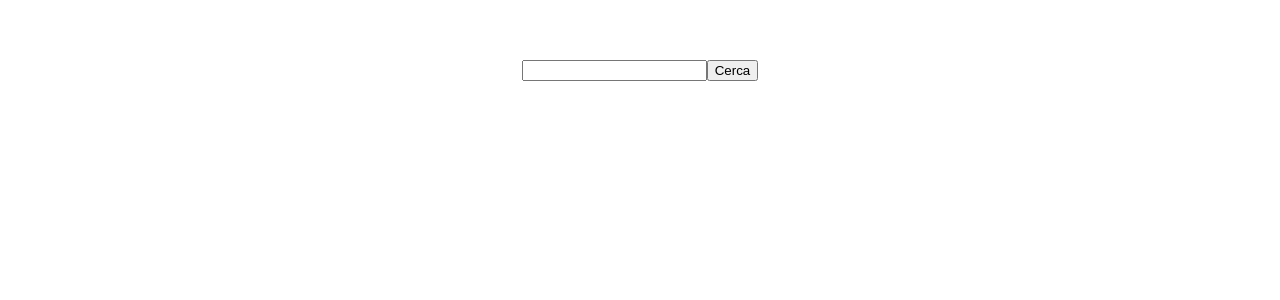
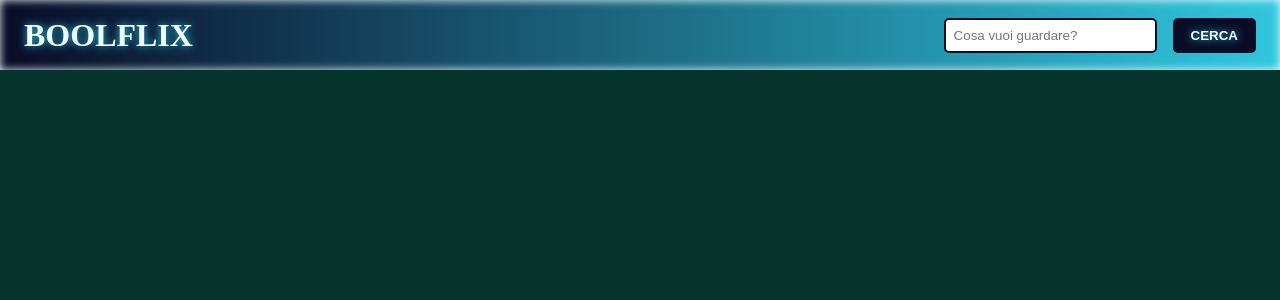
Before and after one commit to FrankLaurora/vue-boolflix, a Vue app: page / in a window 1280 px wide. Shown: the top 300 px of the page. Built offline with nearby package versions, Linux system fonts and the light colour scheme.

Commit message:
Add some style and partial milestone 4

```diff
--- a/src/App.vue
+++ b/src/App.vue
@@ -56,33 +56,17 @@ export default {
         );
       }
     }
-
-    // fetchSeries(titleSearch) {
-    //     axios.get('https://api.themoviedb.org/3/search/tv', {
-    //             params: {
-    //                 api_key: '1d2064f2ac36d63f2852970763f815fc',
-    //                 query: titleSearch
-    //             }
-    //         })
-    //     .then(
-    //         (response) => {
-    //             console.log(response);
-    //             this.seriesList = response.data.results;
-    //         }
-    //     );
-
-    //     return this.seriesList;
-    // }
 }
 </script>
 
 <style lang="scss">
-#app {
-  font-family: Avenir, Helvetica, Arial, sans-serif;
-  -webkit-font-smoothing: antialiased;
-  -moz-osx-font-smoothing: grayscale;
-  text-align: center;
-  color: #2c3e50;
-  margin-top: 60px;
-}
+@import './assets/style/common.scss';
+@import './assets/style/variables.scss';
+
+  #app {
+    background-color: $primary-color;
+    min-height: 100vh;
+    padding-top: $header-height;
+  }
+
 </style>
--- a/src/assets/style/common.scss
+++ b/src/assets/style/common.scss
@@ -1,2 +1,17 @@
 // font awesome
 @import url('https://cdnjs.cloudflare.com/ajax/libs/font-awesome/6.0.0-beta2/css/all.min.css');
+
+// reset
+* {
+    margin: 0;
+    padding: 0;
+    box-sizing: border-box;
+}
+
+.container {
+    display: flex;
+    flex-wrap: wrap;
+    width: 90%;
+    max-width: 1200px;
+    margin: auto;
+}
--- /dev/null
+++ b/src/assets/style/variables.scss
@@ -0,0 +1,5 @@
+$primary-color: #05352c;
+
+$secondary-color: #090c27;
+
+$header-height: 70px;
--- a/src/components/Card.vue
+++ b/src/components/Card.vue
@@ -1,24 +1,42 @@
 <template>
-    <div>
-        <div v-if="series == undefined">
+    <div class="card">
+        <div class="img_box" v-if="series == undefined">
+            <img class="cover" :src="(movie.poster_path != null) ? `https://image.tmdb.org/t/p/w342/${movie.poster_path}` : `https://via.placeholder.com/185x278/CECECE/000000/?text=${movie.title}`" :alt="movie.title">
+
+            <div class="info_box">
                 <h2>{{movie.title}}</h2>
                 <h3>{{movie.original_title}}</h3>
                 <img :src="`https://www.unknown.nu/flags/images/${movie.original_language}-100`" :alt="movie.original_language">
+                <div class="score">
                     <span v-for="(score, index) in 5" :key="index">
                         <i v-if="score <= roundedScore(movie.vote_average)" class="fas fa-star"></i>
                         <i v-else-if="score > roundedScore(movie.vote_average)" class="far fa-star"></i>
                     </span>
-            <img :src="(movie.poster_path != null) ? `https://image.tmdb.org/t/p/w185/${movie.poster_path}` : 'https://via.placeholder.com/185x278/CECECE/000000/?text=Image+not+found.com'" alt="">
                 </div>
-        <div v-else>
+            </div>
+        </div>
+        <div class="img_box" v-else>
+            <!-- <h2>{{series.name}}</h2>
+            <h3>{{series.original_name}}</h3> -->
+            <!-- <img class="cover" :src="(series.poster_path != null) ? `https://image.tmdb.org/t/p/w342/${series.poster_path}` : `https://via.placeholder.com/185x278/CECECE/000000/?text=${series.name}`" :alt="series.name"> -->
+            <!-- <img :src="`https://www.unknown.nu/flags/images/${series.original_language}-100`" :alt="series.original_language">
+            <span v-for="(score, index) in 5" :key="index">
+                <i v-if="score <= roundedScore(series.vote_average)" class="fas fa-star"></i>
+                <i v-else-if="score > roundedScore(series.vote_average)" class="far fa-star"></i>
+            </span> -->
+            <img class="cover" :src="(series.poster_path != null) ? `https://image.tmdb.org/t/p/w342/${series.poster_path}` : `https://via.placeholder.com/185x278/CECECE/000000/?text=${series.name}`" :alt="series.name">
+
+            <div class="info_box">
                 <h2>{{series.name}}</h2>
                 <h3>{{series.original_name}}</h3>
                 <img :src="`https://www.unknown.nu/flags/images/${series.original_language}-100`" :alt="series.original_language">
+                <div class="score">
                     <span v-for="(score, index) in 5" :key="index">
                         <i v-if="score <= roundedScore(series.vote_average)" class="fas fa-star"></i>
                         <i v-else-if="score > roundedScore(series.vote_average)" class="far fa-star"></i>
                     </span>
-            <img :src="(series.poster_path != null) ? `https://image.tmdb.org/t/p/w185/${series.poster_path}` : 'https://via.placeholder.com/185x278/CECECE/000000/?text=Image+not+found.com'" alt="">
+                </div>
+            </div>
         </div>
     </div>
 </template>
@@ -49,6 +67,43 @@ export default {
 </script>
 
 <style lang="scss" scoped>
-@import '../assets/style/common.scss'
+@import '../assets/style/common.scss';
+
+    .card {
+        position: relative;
+        width: 100%;
+        height: 400px;
+        overflow: hidden;
+
+        .img_box {
+            height: 100%;
+        }
+
+        .cover {
+            display: block;
+            width: 100%;
+            height: 100%;
+            object-fit: cover;
+        }
+
+        .info_box {
+            display: none;
+        }
+
+        &:hover {
+
+            .info_box {
+                position: absolute;
+                top: 0;
+                right: 0;
+                bottom: 0;
+                left: 0;
+                background-color: rgba(0, 0, 0, 80%);
+                color: #fff;
+                display: block;
+            }
+        }
+
+    }
 
 </style>
--- a/src/components/Catalogue.vue
+++ b/src/components/Catalogue.vue
@@ -1,5 +1,6 @@
 <template>
-    <div>
+    <div class="catalogue">
+        <div class="container">
             <ul>
                 <li v-for="element in movieSearch" :key="element.id">
                     <Card :movie="element"/>
@@ -10,6 +11,7 @@
                     <Card :series="element"/>
                 </li>
             </ul>
+        </div>
     </div>
 </template>
 
@@ -31,9 +33,25 @@ export default {
 </script>
 
 <style lang="scss" scoped>
+@import '../assets/style/common.scss';
+@import '../assets/style/variables.scss';
+
+    .catalogue {
+        background-color: $primary-color;
+        height: calc(100vh - $header-height);
+        overflow-y: auto;
+    }
+
+    ul {
+        display: flex;
+        flex-wrap: wrap;
+    }
+
     li{
         list-style: none;
-        margin-block: 1rem;
+        margin: 1rem;
+        width: calc(25% - 2rem);
+        text-align: center;
     }
 
 </style>
--- a/src/components/Header.vue
+++ b/src/components/Header.vue
@@ -1,7 +1,10 @@
 <template>
     <header>
-        <input type="text" v-model="titleSearch" @keyup.enter.prevent="$emit('searchByTitle', titleSearch)">
-        <button @click.prevent="$emit('searchByTitle', titleSearch)">Cerca</button>
+        <h1>boolflix</h1>
+        <div class="search_bar">
+            <input type="text" v-model="titleSearch" @keyup.enter.prevent="$emit('searchByTitle', titleSearch)" placeholder="Cosa vuoi guardare?">
+            <button @click.prevent="$emit('searchByTitle', titleSearch)">Cerca</button>
+        </div>
     </header>
 </template>
 
@@ -18,5 +21,43 @@ export default {
 </script>
 
 <style lang="scss" scoped>
+@import '../assets/style/variables.scss';
+    header {
+        position: fixed;
+        top: 0;
+        display: flex;
+        justify-content: space-between;
+        align-items: center;
+        background: linear-gradient(90deg, rgba(9,12,39,1) 0%, rgba(48,199,223,1) 100%);;
+        height: $header-height;
+        width: 100%;
+        padding-inline: 1.5rem;
+        box-shadow: 0px 0px 8px rgb(240, 253, 255) inset;
+
+        h1, button {
+            text-transform: uppercase;
+            color:rgb(240, 253, 255);
+            text-shadow: 0px 0px 8px rgb(48, 199, 223);
+        }
+
+        .search_bar {
+            input, button {
+                border: 2px solid $secondary-color;
+                border-radius: 5px;
+                outline: none;
+            }
+
+            input {
+                padding: 0.5rem 1.5rem 0.5rem 0.5rem;
+                margin-right: 1rem;
+            }
+
+            button {
+                padding: 0.5rem 1rem;
+                background-color: $secondary-color;
+                font-weight: bold;
+            }
+        }
+    }
 
 </style>
```
Lines whose indentation alone changed are shown as unchanged.
